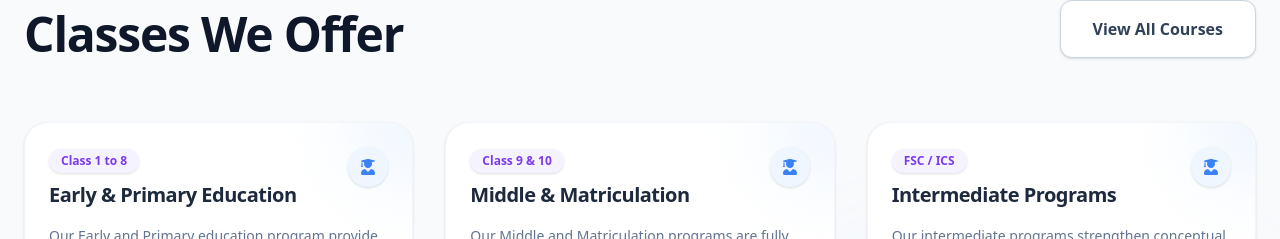
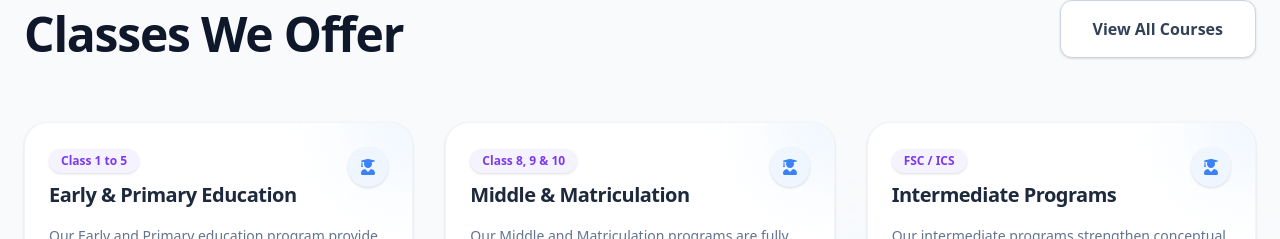
Before and after one commit to mudassirexplainsphysics7-ship-it/Inspire_acedimy_website, a Next.js app: page / in a window 1280 px wide. Shown: the part 2601-2840 px from the top of the page. Built offline with nearby package versions, Linux system fonts and the light colour scheme.

Commit message:
initial comit

```diff
--- a/src/app/courses/page.tsx
+++ b/src/app/courses/page.tsx
@@ -10,13 +10,13 @@ export default function CoursesPage() {
     const allCourses = [
         {
             title: "Early & Primary Education",
-            grades: "Class 1 to 8",
+            grades: "Class 1 to 5",
             subjects: ["Creativity", "Critical Thinking", "Core Foundation"],
             description: "Our Early and Primary education program provide a strong foundation in core subjects to foster creativity, critical thinking and love for learning from the very first years.",
         },
         {
             title: "Middle & Matriculation",
-            grades: "Class 9 & 10",
+            grades: "Class 8, 9 & 10",
             subjects: ["Physics", "Chemistry", "Biology/Computer", "Math"],
             description: "Our Middle and Matriculation programs are fully aligned with the board syllabus, equipping students with strong subject knowledge, exam strategies, and skills to achieve top grades in their final board exams.",
         },
--- a/src/app/page.tsx
+++ b/src/app/page.tsx
@@ -13,13 +13,13 @@ export default function Home() {
   const featuredCourses = [
     {
       title: "Early & Primary Education",
-      grades: "Class 1 to 8",
+      grades: "Class 1 to 5",
       subjects: ["Creativity", "Critical Thinking", "Core Foundation"],
       description: "Our Early and Primary education program provide a strong foundation in core subjects to foster creativity, critical thinking and love for learning from the very first years.",
     },
     {
       title: "Middle & Matriculation",
-      grades: "Class 9 & 10",
+      grades: "Class 8, 9 & 10",
       subjects: ["Physics", "Chemistry", "Biology/Computer", "Math"],
       description: "Our Middle and Matriculation programs are fully aligned with the board syllabus, equipping students with strong subject knowledge, exam strategies, and skills to achieve top grades in their final board exams.",
     },
```
